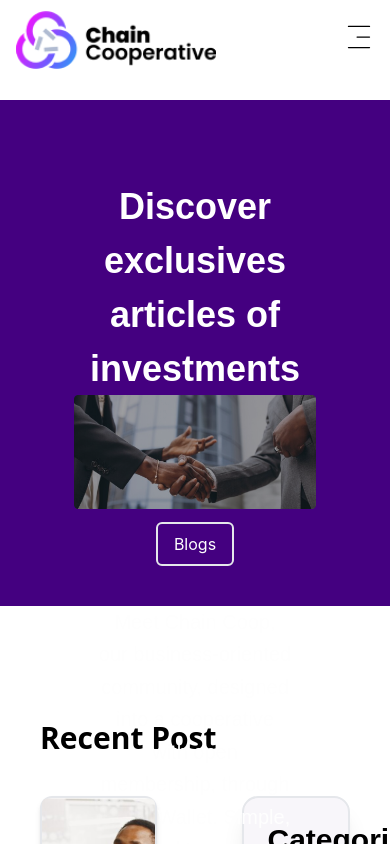
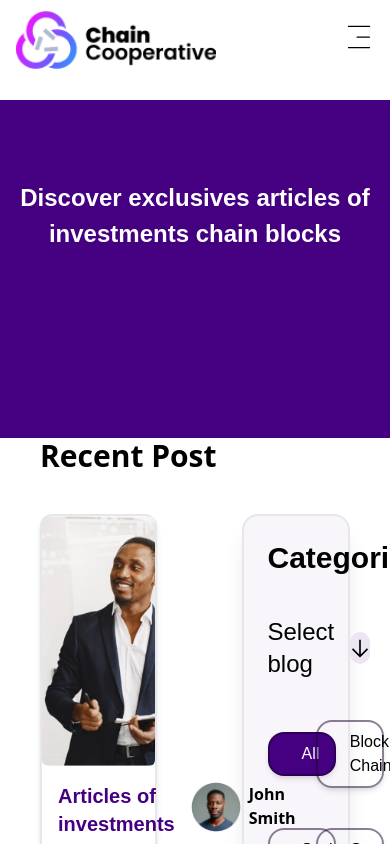
Before and after one commit to syntaxdesigner01/co-op-interview, a Next.js app: page / in a window 390 px wide. Shown: the top 844 px of the page. Built offline with nearby package versions, Linux system fonts and the light colour scheme.

Commit message:
feat: adjust HeaderComponent styles for improved responsiveness and layout

```diff
--- a/src/app/(Blog)/page.tsx
+++ b/src/app/(Blog)/page.tsx
@@ -11,7 +11,7 @@ export default function Home() {
     <>
       <NavBarComponents />
       <HeaderComponent title="Discover exclusives articles of investments  chain blocks">
-        <section className="container mx-auto relative top-[-25vh] flex flex-col items-center justify-center">
+        <section className="container mx-auto relative top-[-25vh] md:flex flex-col items-center justify-center hidden ">
           <Image
             src={"/headerBg.png"}
             alt="Article image"
--- a/src/app/Components/GeneralComponents/HeaderComponent.tsx
+++ b/src/app/Components/GeneralComponents/HeaderComponent.tsx
@@ -14,10 +14,10 @@ export default function HeaderComponent({
 }: Header) {
   return (
     <>
-      <header className=" mt-5 bg-background text-white text-center h-[60vh]">
+      <header className=" mt-5 bg-background text-white text-center md:h-[60vh] h-[40vh]">
         <section className="container mx-auto p-4 pt-20 flex flex-col items-center justify-center">
           {title && (
-            <h1 className="text-4xl font-semibold font-Asap w-[60vw] leading-normal ">
+            <h1 className="md:text-4xl text-2xl font-semibold font-Asap md:w-[60vw] leading-normal ">
               {title}
             </h1>
           )}
```
